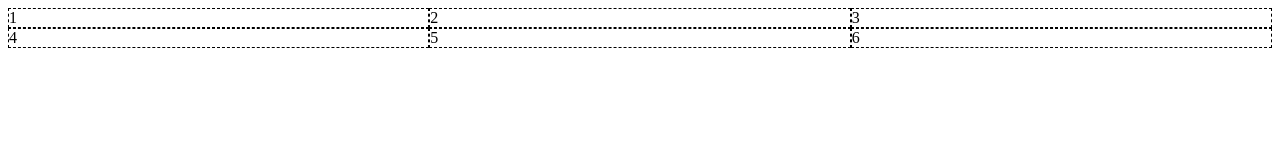
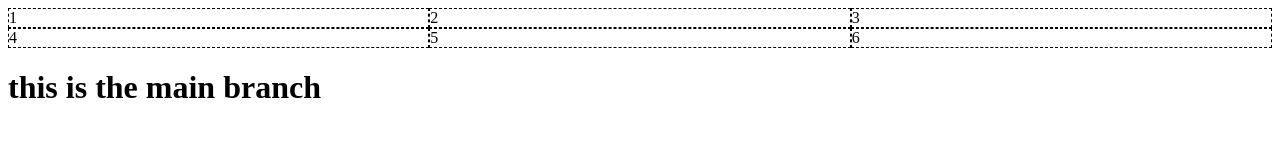
Before and after one commit to luquilo/responsive-layout, a plain HTML site: page grid/dicoding-grid.html in a window 1280 px wide. Drawn offline with Linux system fonts and the light colour scheme.

Commit message:
marking main branch

```diff
--- a/grid/dicoding-grid.html
+++ b/grid/dicoding-grid.html
@@ -14,6 +14,7 @@
         <div class="grid-item">4</div>
         <div class="grid-item">5</div>
         <div class="grid-item">6</div>
+        <h1>this is the main branch</h1>
     </div>
 </body>
 </html>
```
